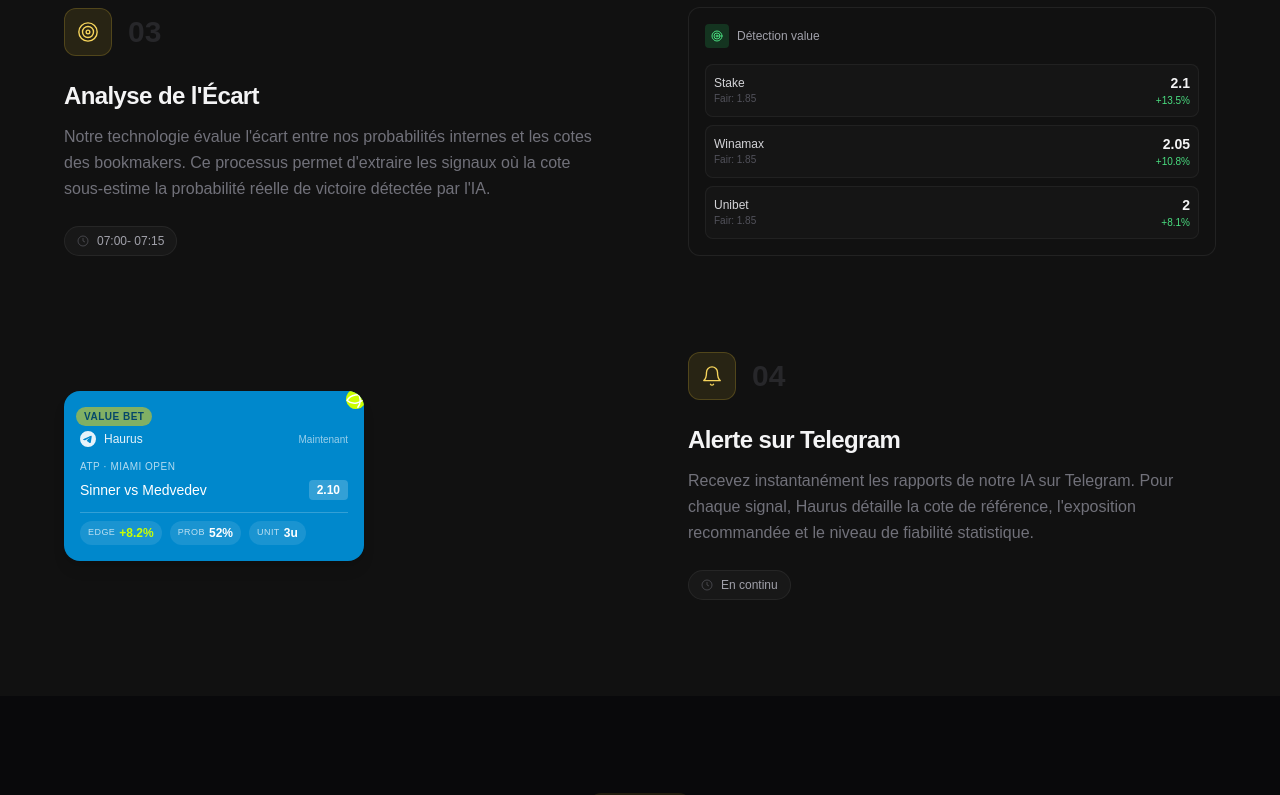
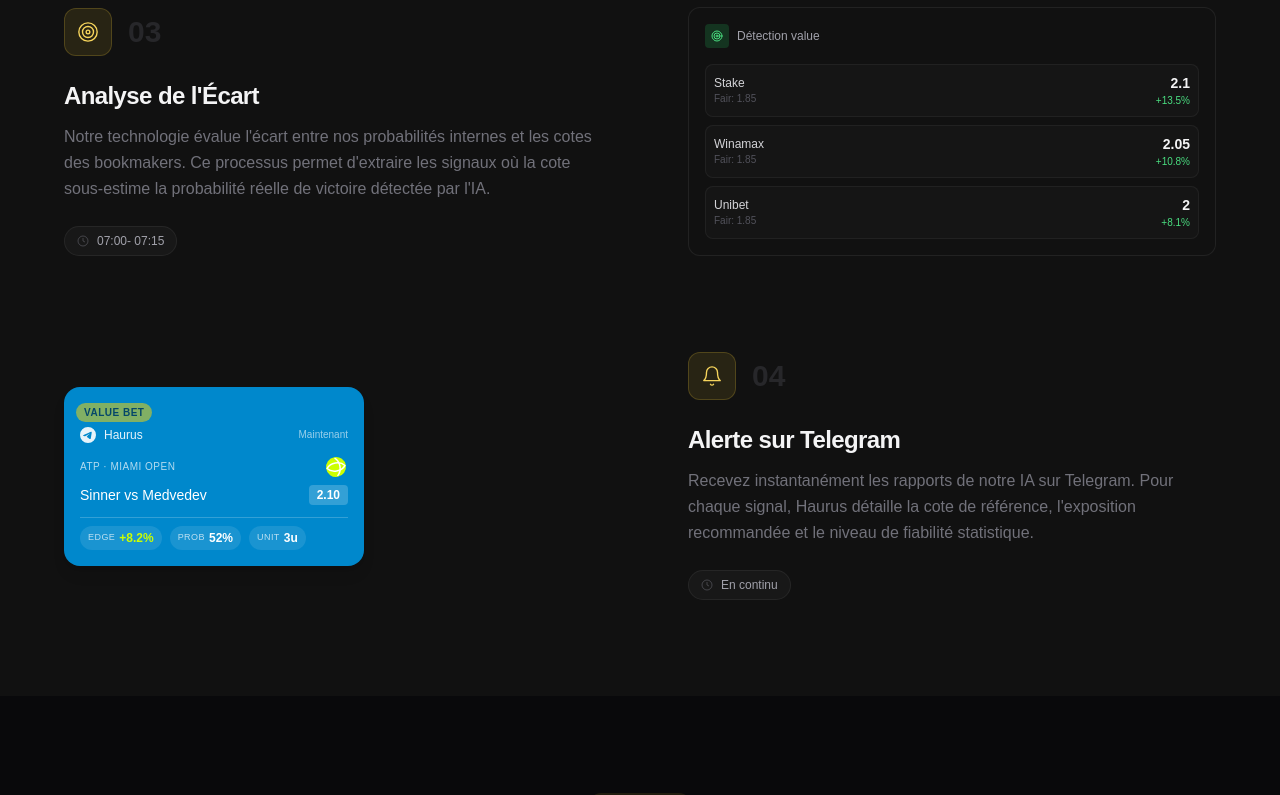
Before and after one commit to Lucas-orsini/valuebet, a Next.js app: page / in a window 1280 px wide. Shown: the part 3610-4405 px from the top of the page. Built offline with nearby package versions, Linux system fonts and the light colour scheme.

Commit message:
feat: Dans Comment ça marche, Alerte telegram, je veux garder un design cohére

```diff
--- a/src/components/sections/HowItWorksSection.tsx
+++ b/src/components/sections/HowItWorksSection.tsx
@@ -200,7 +200,7 @@
   // Tennis match data
   const tennisData = {
     category: "ATP",
-    tournament: "Miami Open",
+    tournament: "MIAMI OPEN",
     match: "Sinner vs Medvedev",
     odds: 2.10,
     edge: "+8.2%",
@@ -217,11 +217,6 @@
         animate="new"
         className="relative rounded-2xl bg-[#0088cc] p-4 shadow-lg overflow-hidden"
       >
-        {/* Tennis ball positioned top right */}
-        <div className="absolute -top-1 -right-1">
-          <TennisBallIcon />
-        </div>
-
         {/* Pulsing VALUE BET badge */}
         <div className="absolute top-3 left-3">
           <span className="animate-pulse inline-flex items-center gap-1 px-2 py-0.5 rounded-full bg-[#FFD700] text-[#09090b] text-[10px] font-bold uppercase tracking-wider">
@@ -247,10 +242,13 @@
 
           {/* Body - two lines */}
           <div className="space-y-1.5 mb-3">
-            {/* Line 1: category + tournament */}
-            <p className="text-[10px] text-white/70 uppercase tracking-wider">
-              {tennisData.category} · {tennisData.tournament}
-            </p>
+            {/* Line 1: category + tournament + tennis icon */}
+            <div className="flex items-center">
+              <p className="text-[10px] text-white/70 uppercase tracking-wider">
+                {tennisData.category} · {tennisData.tournament}
+              </p>
+              <TennisBallIcon className="ml-auto shrink-0" />
+            </div>
 
             {/* Line 2: match + odds */}
             <div className="flex items-center justify-between">
```
Also changed, not shown: .kurtel-activity-log.json, 1 other file (tests, documents, lock files or other folders).
